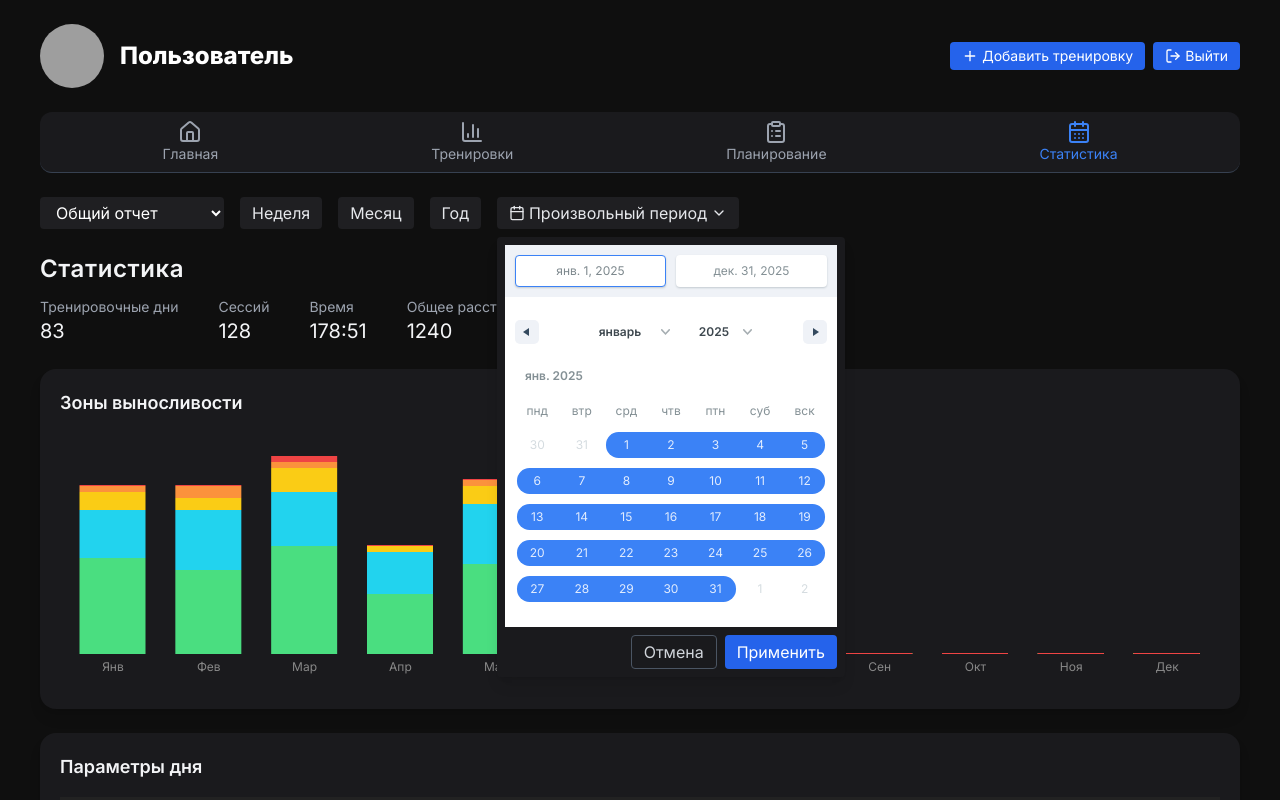
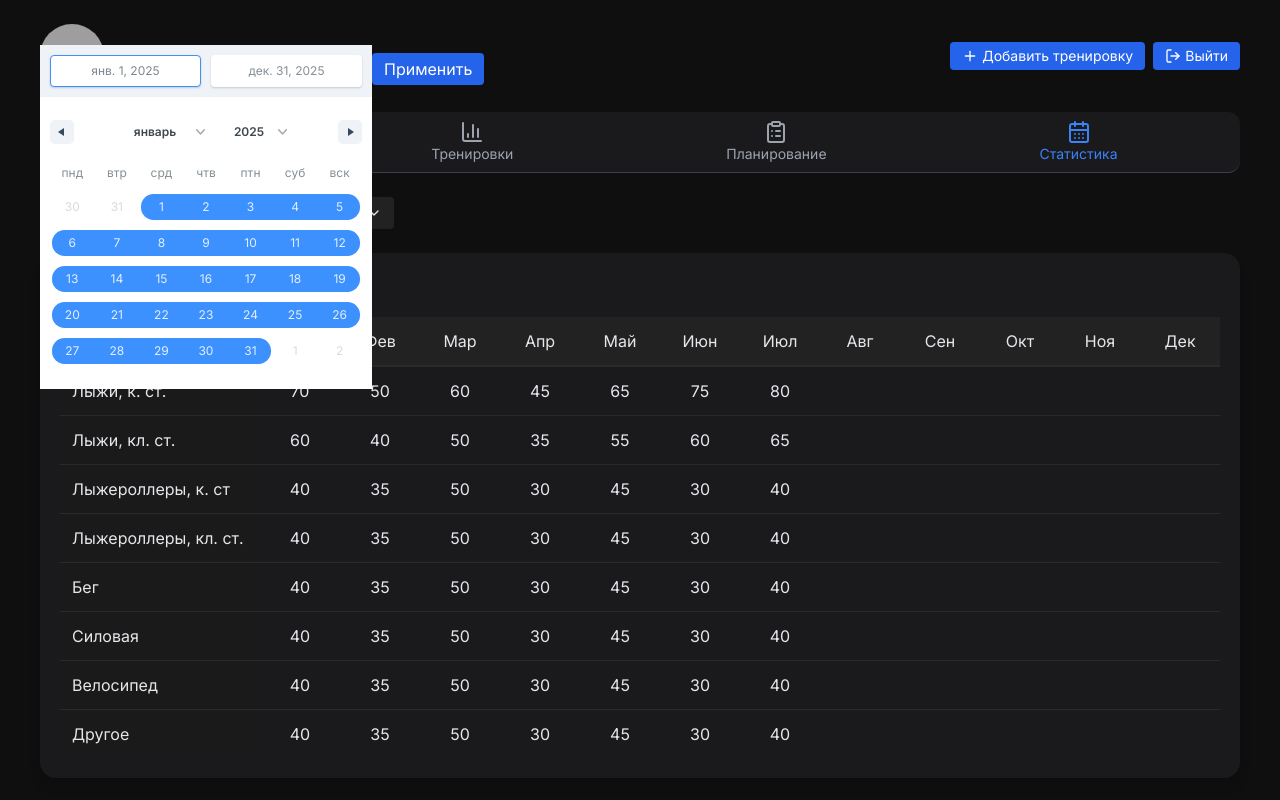
Before and after one commit to mbaliabin/dagbook-test, a React (Vite) app in the folder fasx-frontend/: page /statistics in a window 1280 px wide. Both pictures are taken after a click on the button "Произвольный период". Shown: the top 800 px of the page. Built offline with nearby package versions, Linux system fonts and the light colour scheme; grey boxes are pictures that could not be loaded.

Commit message:
Доработка StatisticsPage.tsx 346

```diff
--- a/fasx-frontend/src/pages/StatisticsPage.tsx
+++ b/fasx-frontend/src/pages/StatisticsPage.tsx
@@ -40,12 +40,10 @@ export default function StatsPage() {
   const [dateRange, setDateRange] = React.useState<{
     startDate: Date;
     endDate: Date;
-  }>(
-    {
+  }>({
     startDate: dayjs("2025-01-01").toDate(),
     endDate: dayjs("2025-12-31").toDate(),
-    }
-  );
+  });
   const [showDateRangePicker, setShowDateRangePicker] =
     React.useState(false);
 
@@ -200,7 +198,6 @@ export default function StatsPage() {
     const weekColWidth = 80;
     const monthColWidth = 100;
     const yearColWidth = 80;
-    // увеличиваем ширину левой колонки для длинных названий / дистанций
     const leftColWidth =
       table.title === "Тип активности" || table.title === "Дистанция по видам тренировок"
         ? 260
@@ -291,7 +288,6 @@ export default function StatsPage() {
                       className="p-3 text-center flex-none"
                       style={{ width: colWidth }}
                     >
-                      {/* для таблицы дистанций — числа (км), для остальных — formatTimeSafe */}
                       {table.title === "Параметры дня"
                         ? row.months[k]
                         : table.title === "Дистанция по видам тренировок"
@@ -328,7 +324,6 @@ export default function StatsPage() {
                         ? "—"
                         : table.title === "Дистанция по видам тренировок"
                         ? (() => {
-                            // сумма по колонке для дистанций
                             const sum = filteredDistanceTypes.reduce(
                               (acc, r) => acc + (r.months[idx] || 0),
                               0
@@ -368,13 +363,10 @@ export default function StatsPage() {
     { label: "Статистика", icon: CalendarDays, path: "/statistics" },
   ];
 
-  // -------------- Helper: total distance by month for chart --------------
   const totalDistanceByMonth = filteredMonths.map((m, i) =>
     distanceByType.reduce((acc, t) => acc + (t.distance[i] || 0), 0)
   );
-  // -----------------------------------------------------------------------
 
-  // ------- STACKED BAR: prepare colors and data -------
   const distanceColors: Record<string, string> = {
     "Лыжи, к. ст.": "#4ade80",
     "Лыжи, кл. ст.": "#22d3ee",
@@ -397,11 +389,9 @@ export default function StatsPage() {
   const activeDistanceTypes = filteredDistanceTypes
     .filter((t) => (t.months || []).some((v) => Number(v) > 0))
     .map((t) => t.type);
-  // ----------------------------------------------------
 
   return (
     <div className="min-h-screen bg-[#0f0f0f] text-gray-200 p-6 w-full">
-      {/* Главный контейнер — шире */}
       <div className="max-w-[1600px] mx-auto space-y-6 px-4">
         {/* HEADER */}
         <div className="flex flex-col md:flex-row md:items-center md:justify-between gap-4 mb-4 w-full">
@@ -451,58 +441,36 @@ export default function StatsPage() {
         </div>
 
         {/* REPORT/PERIOD */}
-        <div className="flex flex-wrap gap-4 mb-4">
-          <select
-            className="bg-[#1f1f22] text-white px-3 py-1 rounded"
-            value={reportType}
-            onChange={(e) => setReportType(e.target.value)}
+        <div className="flex flex-wrap gap-4 items-center justify-between">
+          <div className="flex gap-2 items-center">
+            <span>Период:</span>
+            <button
+              className="bg-[#222] px-3 py-1 rounded hover:bg-[#333]"
+              onClick={() =>
+                setPeriodType((prev) =>
+                  prev === "week" ? "month" : prev === "month" ? "year" : "week"
+                )
+              }
             >
-            <option>Общий отчет</option>
-            <option>Общая дистанция</option> {/* NEW OPTION */}
-          </select>
-
-          <button
-            onClick={() => setPeriodType("week")}
-            className="px-3 py-1 rounded bg-[#1f1f22] text-gray-200 hover:bg-[#2a2a2d]"
-          >
-            Неделя
+              {periodType === "week"
+                ? "Неделя"
+                : periodType === "month"
+                ? "Месяц"
+                : "Год"}
             </button>
 
             <button
-            onClick={() => setPeriodType("month")}
-            className="px-3 py-1 rounded bg-[#1f1f22] text-gray-200 hover:bg-[#2a2a2d]"
+              className="flex items-center gap-1 bg-[#222] px-3 py-1 rounded hover:bg-[#333]"
+              onClick={() => setShowDateRangePicker(!showDateRangePicker)}
             >
-            Месяц
+              Произвольный период <ChevronDown className="w-4 h-4" />
             </button>
-
-          <button
-            onClick={() => setPeriodType("year")}
-            className="px-3 py-1 rounded bg-[#1f1f22] text-gray-200 hover:bg-[#2a2a2d]"
-          >
-            Год
-          </button>
-
-          <div className="relative">
-            <button
-              onClick={() => setShowDateRangePicker((prev) => !prev)}
-              className="px-3 py-1 rounded bg-[#1f1f22] text-gray-200 hover:bg-[#2a2a2d] flex items-center"
-            >
-              <Calendar className="w-4 h-4 mr-1" /> Произвольный период
-              <ChevronDown className="w-4 h-4 ml-1" />
-            </button>
+          </div>
 
           {showDateRangePicker && (
-              <div className="absolute z-50 mt-2 bg-[#1a1a1d] rounded shadow-lg p-2">
+            <div className="absolute z-50 mt-2">
               <DateRange
-                  onChange={(item) =>
-                    setDateRange({
-                      startDate: item.selection.startDate,
-                      endDate: item.selection.endDate,
-                    })
-                  }
-                  showSelectionPreview
-                  moveRangeOnFirstSelection={false}
-                  months={1}
+                locale={ru}
                 ranges={[
                   {
                     startDate: dateRange.startDate,
@@ -510,205 +478,74 @@ export default function StatsPage() {
                     key: "selection",
                   },
                 ]}
-                  direction="horizontal"
-                  rangeColors={["#3b82f6"]}
-                  className="text-white"
-                  locale={ru}
-                  weekStartsOn={1}
+                onChange={(range: any) =>
+                  setDateRange({
+                    startDate: range.selection.startDate,
+                    endDate: range.selection.endDate,
+                  })
+                }
               />
-
-                <div className="flex justify-end mt-2 space-x-2">
               <button
-                    onClick={() => setShowDateRangePicker(false)}
-                    className="px-3 py-1 rounded border border-gray-600 hover:bg-gray-700 text-gray-300"
-                  >
-                    Отмена
-                  </button>
-
-                  <button
+                className="mt-2 px-3 py-1 rounded bg-blue-600 hover:bg-blue-700 text-white"
                 onClick={applyDateRange}
-                    className="px-3 py-1 rounded bg-blue-600 hover:bg-blue-700 text-white"
               >
                 Применить
               </button>
             </div>
-              </div>
           )}
         </div>
+
+        {/* TABLES */}
+        <div className="space-y-6">
+          <TableSection
+            index={0}
+            table={{
+              title: "Параметры дня",
+              data: filteredMovementTypes,
+            }}
+          />
+          <TableSection
+            index={1}
+            table={{
+              title: "Выносливость",
+              data: filteredEnduranceZones,
+            }}
+          />
+          <TableSection
+            index={2}
+            table={{
+              title: "Дистанция по видам тренировок",
+              data: filteredDistanceTypes,
+            }}
+          />
         </div>
 
-        {/* TOTALSUM */}
-        <div>
-          <h1 className="text-2xl font-semibold tracking-wide text-gray-100">Статистика</h1>
-          <div className="flex flex-wrap gap-10 text-sm mt-3">
-            <div><p className="text-gray-400">Тренировочные дни</p><p className="text-xl text-gray-100">{totals.trainingDays}</p></div>
-            <div><p className="text-gray-400">Сессий</p><p className="text-xl text-gray-100">{totals.sessions}</p></div>
-            <div><p className="text-gray-400">Время</p><p className="text-xl text-gray-100">{totals.time}</p></div>
-            <div><p className="text-gray-400">Общее расстояние (км)</p><p className="text-xl text-gray-100">{totals.distance}</p></div>
-          </div>
-        </div>
-
-        {/* ------------ РЕНДЕР ОТЧЕТОВ ------------ */}
-
-        {reportType === "Общий отчет" && (
-          <>
-            {/* Диаграмма зон выносливости */}
+        {/* DISTANCE CHART */}
         <div className="bg-[#1a1a1d] p-5 rounded-2xl shadow-lg">
-              <h2 className="text-lg font-semibold mb-4 text-gray-100">Зоны выносливости</h2>
-              <div className="h-64">
-                <ResponsiveContainer width="100%" height="100%">
-                  <BarChart
-                    data={filteredMonths.map((month, i) => {
-                      const data: any = { month };
-                      filteredEnduranceZones.forEach((zone) => {
-                        const value = zone.months[i] ?? 0;
-                        if (value > 0) data[zone.zone] = value; // добавляем только ненулевые
-                      });
-                      return data;
-                    })}
-                    barGap={0}
-                    barCategoryGap="0%"
-                  >
-                    <XAxis dataKey="month" axisLine={false} tickLine={false} tick={{ fill: "#888", fontSize: 12 }} />
+          <h2 className="text-lg font-semibold text-gray-100 mb-4">
+            Дистанция по видам
+          </h2>
+          <ResponsiveContainer width="100%" height={300}>
+            <BarChart data={stackedDistanceData}>
+              <XAxis dataKey="month" tick={{ fill: "#ccc" }} />
               <Tooltip
-                      content={({ active, payload }: any) => {
-                        if (active && payload && payload.some((p: any) => p.value > 0)) {
-                          return (
-                            <div className="bg-[#1e1e1e] border border-[#333] px-3 py-2 rounded text-sm text-white">
-                              {payload
-                                .filter((p: any) => p.value > 0)
-                                .map((p: any) => (
-                                  <div key={p.dataKey}>
-                                    <span
-                                      className="inline-block w-3 h-3 mr-1 rounded-full"
-                                      style={{ backgroundColor: p.fill }}
-                                    ></span>
-                                    {p.dataKey}: {p.value} мин
-                                  </div>
-                                ))}
-                            </div>
-                          );
-                        }
-                        return null;
-                      }}
+                cursor={{ fill: "#333" }}
+                contentStyle={{ backgroundColor: "#222", border: "none" }}
               />
-                    {filteredEnduranceZones.map((zone) => (
+              <Legend />
+              {activeDistanceTypes.map((type) => (
                 <Bar
-                        key={zone.zone}
-                        dataKey={zone.zone}
+                  key={type}
+                  dataKey={type}
                   stackId="a"
-                        fill={zone.color}
-                        minPointSize={1}
-                        maxBarSize={Math.floor(800 / Math.max(1, filteredMonths.length))}
+                  fill={distanceColors[type] || "#fff"}
+                  isAnimationActive={false}
                 />
               ))}
             </BarChart>
           </ResponsiveContainer>
         </div>
       </div>
-
-            {/* Таблицы */}
-            <TableSection
-              table={{
-                title: "Параметры дня",
-                data: [
-                  { param: "Травма", months: [70, 70, 69, 69, 68, 68, 68] },
-                  { param: "Болезнь", months: [50, 51, 52, 51, 50, 49, 50] },
-                  { param: "В пути", months: [50, 51, 52, 51, 50, 49, 50] },
-                  { param: "Смена час. пояса", months: [50, 51, 52, 51, 50, 49, 50] },
-                  { param: "Выходной", months: [50, 51, 52, 51, 50, 49, 50] },
-                  { param: "Соревнование", months: [50, 51, 52, 51, 50, 49, 50] },
-                ],
-              }}
-              index={0}
-            />
-
-            <TableSection
-              table={{ title: "Выносливость", data: filteredEnduranceZones.map((z) => ({ param: z.zone, color: z.color, months: z.months, total: formatTime(z.total) })) }}
-              index={1}
-            />
-
-            <TableSection
-              table={{ title: "Тип активности", data: filteredMovementTypes.map((m) => ({ param: m.type, months: m.months, total: formatTime(m.total) })) }}
-              index={2}
-            />
-          </>
-        )}
-
-      {reportType === "Общая дистанция" && (
-        <>
-          {/* Диаграмма дистанции по видам тренировок в стиле зон выносливости */}
-          <div className="bg-[#1a1a1d] p-5 rounded-2xl shadow-lg">
-            <h2 className="text-lg font-semibold mb-4 text-gray-100">
-              Общая дистанция по видам тренировок
-            </h2>
-
-            <div className="h-64">
-              <ResponsiveContainer width="100%" height="100%">
-                <BarChart
-                  data={filteredMonths.map((month, i) => {
-                    const data: any = { month };
-                    filteredDistanceTypes.forEach((t) => {
-                      const value = t.months[i] ?? 0;
-                      if (value > 0) data[t.type] = value; // добавляем только ненулевые
-                    });
-                    return data;
-                  })}
-                  barGap={0}
-                  barCategoryGap="0%"
-                >
-                  <XAxis dataKey="month" axisLine={false} tickLine={false} tick={{ fill: "#888", fontSize: 12 }} />
-                  <Tooltip
-                    content={({ active, payload }: any) => {
-                      if (active && payload && payload.some((p: any) => p.value > 0)) {
-                        return (
-                          <div className="bg-[#1e1e1e] border border-[#333] px-3 py-2 rounded text-sm text-white">
-                            {payload
-                              .filter((p: any) => p.value > 0)
-                              .map((p: any) => (
-                                <div key={p.dataKey}>
-                                  <span
-                                    className="inline-block w-3 h-3 mr-1 rounded-full"
-                                    style={{ backgroundColor: p.fill }}
-                                  ></span>
-                                  {p.dataKey}: {p.value} км
-                                </div>
-                              ))}
     </div>
   );
 }
-                      return null;
-                    }}
-                  />
-                  {activeDistanceTypes.map((type) => (
-                    <Bar
-                      key={type}
-                      dataKey={type}
-                      stackId="a"
-                      fill={distanceColors[type] || "#888"}
-                      minPointSize={1}
-                      maxBarSize={Math.floor(800 / Math.max(1, filteredMonths.length))}
-                    />
-                  ))}
-                </BarChart>
-              </ResponsiveContainer>
-            </div>
-          </div>
-
-          {/* Таблица дистанций по видам */}
-          <TableSection
-            table={{
-              title: "Дистанция по видам тренировок",
-              data: filteredDistanceTypes,
-              totalKey: "distance",
-            }}
-            index={0}
-          />
-        </>
-      )}
-
-
-      </div>
-    </div>
-  );
-}
```
Lines whose indentation alone changed are shown as unchanged.
